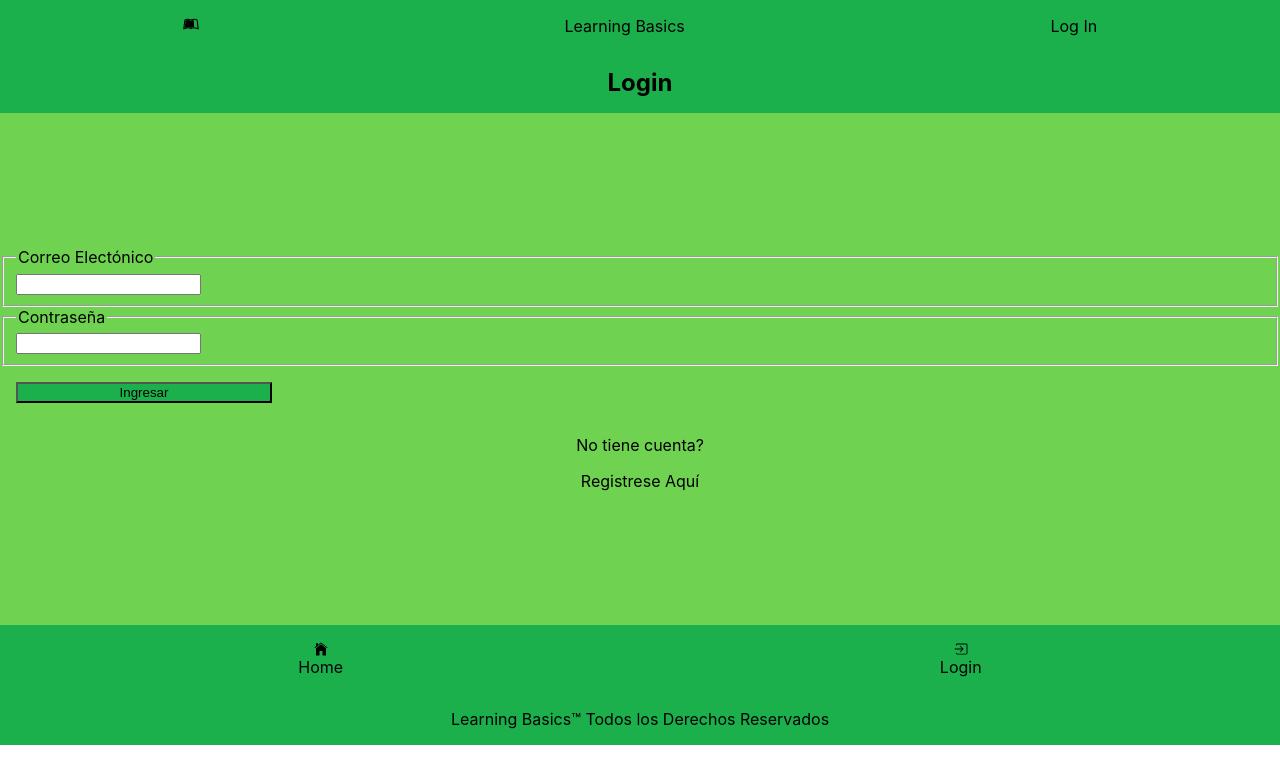
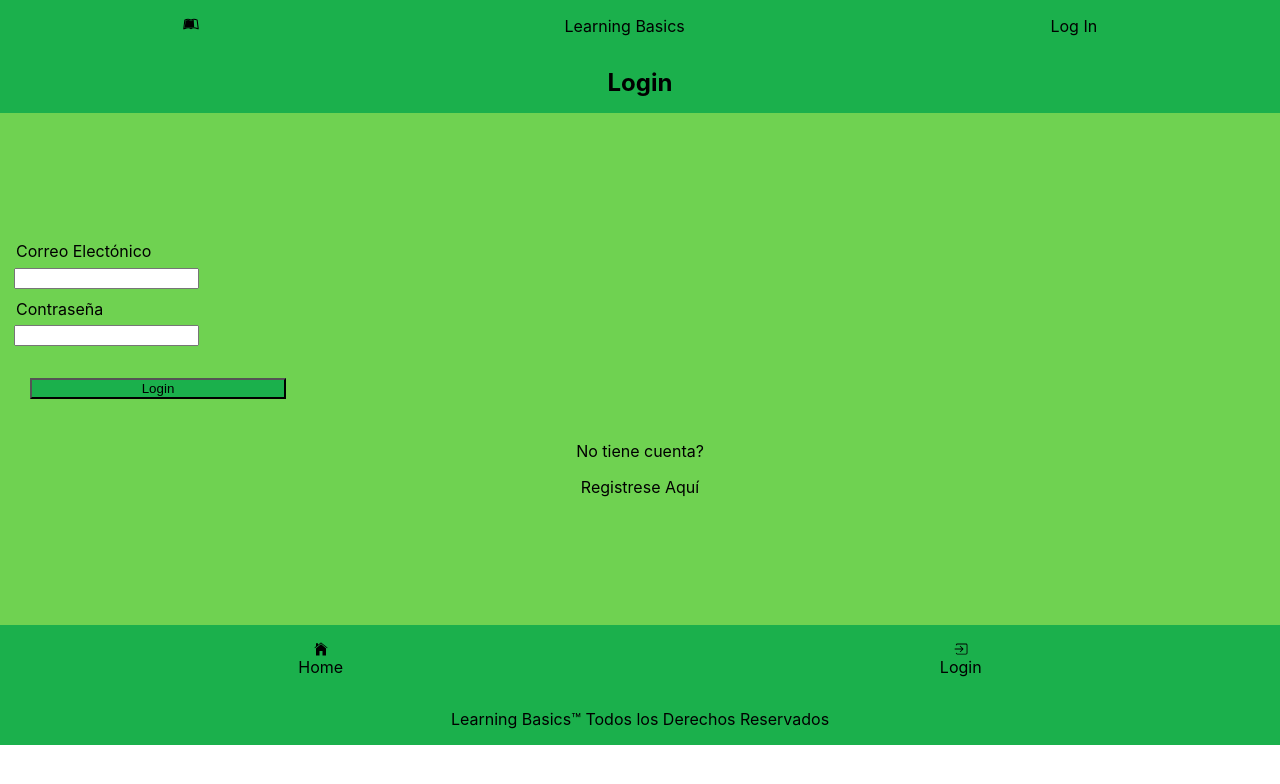
Before and after one commit to SenpaiEdicius/Proyecto_LearningBasics, a React (Create React App) app in the folder lbfrontend/: page /login in a window 1280 px wide. Shown: the top 784 px of the page. Built offline with nearby package versions, Linux system fonts and the light colour scheme.

Commit message:
Validacion Login, React en puerto 3001, minor changes

```diff
--- a/lbfrontend/package.json
+++ b/lbfrontend/package.json
@@ -2,6 +2,7 @@
   "name": "lbfrontend",
   "version": "0.1.0",
   "private": true,
+  "proxy": "http://localhost:3000",
   "dependencies": {
     "@testing-library/jest-dom": "^4.2.4",
     "@testing-library/react": "^9.5.0",
@@ -14,7 +15,7 @@
     "react-scripts": "3.4.0"
   },
   "scripts": {
-    "start": "react-scripts start",
+    "start": "set PORT=3001 && react-scripts start",
     "build": "react-scripts build",
     "test": "react-scripts test",
     "eject": "react-scripts eject"
--- a/lbfrontend/src/Components/Common/Button/Button.css
+++ b/lbfrontend/src/Components/Common/Button/Button.css
@@ -1,4 +1,8 @@
-button{
+fieldset{
+    border: none;
+}
+
+fieldset button{
     background-color: #1bb04c;
     width: 20vw;
     margin: 1rem;
--- a/lbfrontend/src/Components/Common/Button/Button.js
+++ b/lbfrontend/src/Components/Common/Button/Button.js
@@ -1,12 +1,10 @@
 import React, {Component} from 'react';
 import './Button.css'
 
-export default class Button extends Component{
-    render(){
-        return(
-            <button>
-                {this.props.caption||"Button"}
-            </button>
-        );
-    }
+export default ({children})=>{
+    return(
+        <fieldset>
+            {children}
+        </fieldset>
+    );
 }
--- a/lbfrontend/src/Components/Common/Input/Input.css
+++ b/lbfrontend/src/Components/Common/Input/Input.css
@@ -1,3 +1,8 @@
 fieldset{
     text-align: left;
 }
+
+.error {
+    color: #c70000;
+    font-size: 0.8em;
+  }
--- a/lbfrontend/src/Components/Common/Input/Input.js
+++ b/lbfrontend/src/Components/Common/Input/Input.js
@@ -1,11 +1,16 @@
 import React from 'react';
 import './Input.css';
 
-export default({caption, type, ...props})=>{
+export default ({name, value, type, caption, onChange, error})=>{
     return(
         <fieldset>
-            <legend>{caption}</legend>
-            <input type={type||"text"}></input>
+            <legend htmlFor={name}>{caption}</legend>
+            <input type={type||"text"} name={name}
+            id={name} value={value}
+            onChange={(onChange || ((e)=>false))}
+            />
+            <br/>
+            {(error && true) ? (<span className="error">{error}</span>) : null}
         </fieldset>
     );
 }
--- /dev/null
+++ b/lbfrontend/src/Components/Common/Validators/Validators.js
@@ -0,0 +1,4 @@
+export const emailRegex = /^([\w-]+(?:\.[\w-]+)*)@((?:[\w-]+\.)*\w[\w-]{0,66})\.([a-z]{2,6}(?:\.[a-z]{2})?)$/;
+export const emptyRegex = /^\s?$/;
+export const passwordRegex = /^((?=\S*?[A-Z])(?=\S*?[a-z])(?=\S*?[0-9]).{7,19})\S$/;
+export const nameRegex = /^\s?[a-zA-Z]{2,}([- ][a-zA-Z]{2,}){1,3}\s?$/;
--- a/lbfrontend/src/Components/Pages/Public/Login/Login.js
+++ b/lbfrontend/src/Components/Pages/Public/Login/Login.js
@@ -1,18 +1,100 @@
-import React from 'react';
+import React, {Component} from 'react';
 import Page from '../../Page';
 import Input from '../../../Common/Input/Input';
-import Button from '../../../Common/Button/Button';
+import Button_F from '../../../Common/Button/Button';
 import { Link } from 'react-router-dom';
+import {emailRegex, emptyRegex, passwordRegex} from '../../../Common/Validators/Validators';
 import './Login.css';
 
-export default()=>{
+export default class Login extends Component{
+    constructor(){
+        super();
+        this.state = {
+            email: '',
+            emailError: null,
+            password: '',
+            passwordError: null
+        }
+        this.onChangeHandler = this.onChangeHandler.bind(this);
+        this.onClickLogin = this.onClickLogin.bind(this);
+        this.validate = this.validate.bind(this);
+    }
+
+    validate(state){
+        let nameErrors = false;
+        let tmpErrors = [];
+        const {email, password} = state;
+        if(email !== undefined){
+            if((!(emailRegex.test(email)))||(emptyRegex.test(email))){
+                tmpErrors.push("Ingrese un correo con un formato válido");
+            }
+            if(tmpErrors.length){
+                nameErrors = Object.assign({}, nameErrors, {emailError: tmpErrors});
+            }
+        }
+        if(password !== undefined){
+            tmpErrors = [];
+            if(!(passwordRegex.test(password))||(emptyRegex.test(password))){
+                tmpErrors.push("Ingrese una contraseña con un formato válido");
+                tmpErrors.push("(Iniciar con mayúscula, contener un número, mínimo 8 caracteres y máximo 20)");
+            }
+            if(tmpErrors.length){
+                nameErrors = Object.assign({}, nameErrors, {passwordError: tmpErrors.join('. ')});
+            }
+        }
+
+        return nameErrors;
+    }
+
+    onChangeHandler(e){
+        const {name, value} = e.currentTarget;
+        let errors = this.validate({[name]:value});
+        if(!errors){
+            errors = {[name+"Error"]:''};
+        }
+        this.setState({
+            ...this.state,
+            [name]:value,
+            ...errors
+        })
+    }
+
+    onClickLogin(e){
+        e.preventDefault();
+        e.stopPropagation();
+        const errors = this.validate(this.state);
+        if(errors){
+            this.setState({...this.state, ...errors});
+        }else{
+            alert("Everything's A-OK");
+        }
+
+    }
+
+    render(){
         return(
             <Page pageTitle="Login">
-            <Input caption="Correo Electónico"/>
-            <Input caption="Contraseña" type="password"/>
-            <Button caption="Ingresar"></Button>
+                <Input
+                    name="email"
+                    caption="Correo Electónico"
+                    value={this.state.email}
+                    onChange={this.onChangeHandler}
+                    error={this.state.emailError}
+                />
+                <Input
+                    name="password"
+                    caption="Contraseña"
+                    value={this.state.password}
+                    onChange={this.onChangeHandler}
+                    type="password"
+                    error={this.state.passwordError}
+                />
+                <Button_F>
+                    <button onClick={this.onClickLogin}>Login</button>
+                </Button_F>
                 <p>No tiene cuenta?</p>
                 <Link to="/signin">Registrese Aquí</Link>
             </Page>
         );
     }
+}
--- a/lbfrontend/src/Components/Pages/Public/SignIn/SignIn.js
+++ b/lbfrontend/src/Components/Pages/Public/SignIn/SignIn.js
@@ -1,7 +1,7 @@
 import React from 'react';
 import Page from '../../Page';
 import Input from '../../../Common/Input/Input';
-import Button from '../../../Common/Button/Button';
+import Button_F from '../../../Common/Button/Button';
 import { Link } from 'react-router-dom';
 import './SignIn.css';
 
@@ -10,7 +10,9 @@ export default()=>{
         <Page pageTitle="SignIn">
             <Input caption="Correo Electónico"/>
             <Input caption="Contraseña" type="password"/>
-            <Button caption="Regístrate"></Button>
+            <Button_F>
+                    <button>Regístrate</button>
+                </Button_F>
             <p>Ya tiene cuenta?</p>
             <Link to="/login">Ingrese Aquí</Link>
         </Page>
```
Also changed, not shown: 2 other files (tests, documents, lock files or other folders). Lines whose indentation alone changed are shown as unchanged.
